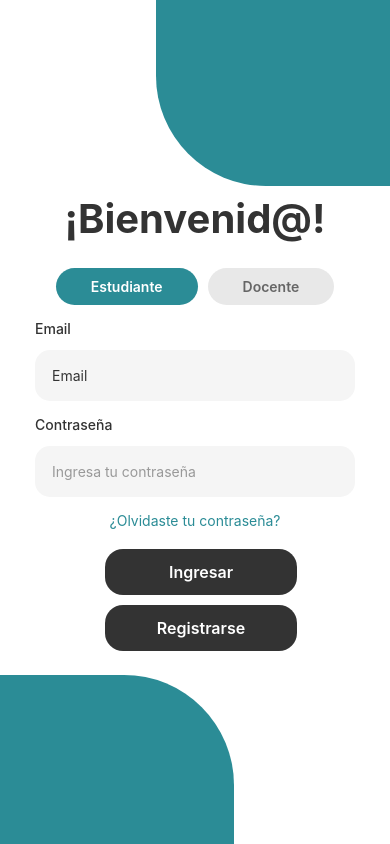
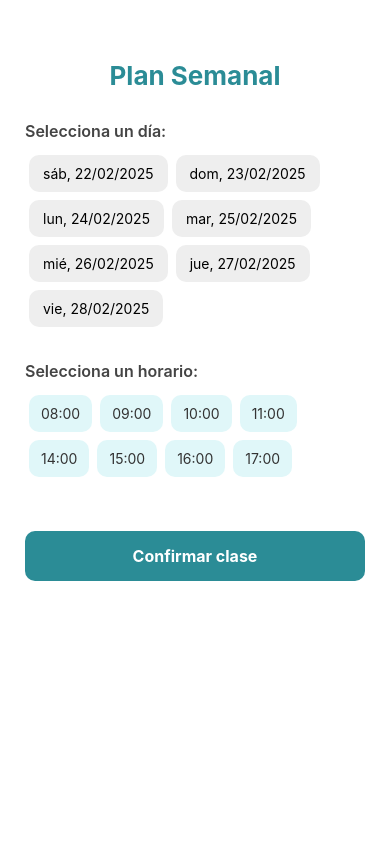
Before and after one commit to Horsifyy/Frontend, a React Native app: screen /ScheduleClass in a window 390 px wide. Built offline with nearby package versions, Linux system fonts and the light colour scheme.

Commit message:
Programar clase desde estudiante

```diff
--- a/App.tsx
+++ b/App.tsx
@@ -14,6 +14,7 @@ import GetMetricsScreen from './src/screens/evaluations/GetMetricsScreen';
 import StudentDashboardScreen from './src/screens/navigation/StudentDashboardScreen';
 import ProgressReportScreen from './src/screens/evaluations/ProgressReportScreen';
 import EvaluationHistoryScreen from './src/screens/evaluations/EvaluationHistoryScreen';
+import ScheduleClassScreen from './src/screens/schedule/ScheduleClassScreen';
 
 const Stack = createStackNavigator();
 
@@ -38,6 +39,7 @@ const App = () => {
         <Stack.Screen name="StudentDashboard" component={StudentDashboardScreen} />
         <Stack.Screen name="ProgressReport" component={ProgressReportScreen} />
         <Stack.Screen name="EvaluationHistory" component={EvaluationHistoryScreen} />
+        <Stack.Screen name="ScheduleClass" component={ScheduleClassScreen} />
       </Stack.Navigator>
     </NavigationContainer>
   );
--- a/src/api/config.js
+++ b/src/api/config.js
@@ -1 +1 @@
-export const API_URL = "http://192.168.2.6:5000";
+export const API_URL = "http://10.139.101.152:5000";
--- a/src/screens/navigation/StudentDashboardScreen.js
+++ b/src/screens/navigation/StudentDashboardScreen.js
@@ -32,7 +32,7 @@ const navigateToPerformance = () => {
   };
 
   const navigateToSchedule = () => {
-    console.log('Navegando a Programación');
+    navigation.navigate('ScheduleClass');
   };
 
   const navigateToHome = () => {
--- /dev/null
+++ b/src/screens/schedule/ScheduleClassScreen.js
@@ -0,0 +1,201 @@
+import React, { useState } from 'react';
+import {
+  View,
+  Text,
+  TouchableOpacity,
+  StyleSheet,
+  Alert,
+} from 'react-native';
+import auth from '@react-native-firebase/auth';
+import { API_URL } from '../../api/config';
+
+
+const ScheduleClassScreen = () => {
+  const [selectedDate, setSelectedDate] = useState(null);
+  const [selectedTime, setSelectedTime] = useState(null);
+  const [isLoading, setIsLoading] = useState(false);
+
+  const diasDisponibles = generateNext7Days();
+  const horasDisponibles = ['08:00', '09:00', '10:00', '11:00', '14:00', '15:00', '16:00', '17:00'];
+
+  function generateNext7Days() {
+    const days = [];
+    const today = new Date();
+
+    for (let i = 0; i < 7; i++) {
+      const date = new Date(today);
+      date.setDate(today.getDate() + i);
+
+      const day = date.toLocaleDateString('es-CO', {
+        weekday: 'short',
+        day: '2-digit',
+        month: '2-digit',
+        year: 'numeric',
+      });
+
+      const formatted = date.toISOString().split('T')[0]; // yyyy-mm-dd
+      days.push({ label: day, value: formatted });
+    }
+
+    return days;
+  }
+
+  const programarClase = async () => {
+    if (!selectedDate || !selectedTime) {
+      return Alert.alert('Error', 'Selecciona fecha y hora.');
+    }
+    try {
+      setIsLoading(true);
+      const currentUser = auth().currentUser;
+
+      if (!currentUser) {
+        setIsLoading(false);
+        return Alert.alert('Error', 'Usuario no autenticado.');
+      }
+
+      const response = await fetch(`${API_URL}/api/classes/schedule`, {
+        method: 'POST',
+        headers: {
+          'Content-Type': 'application/json',
+        },
+        body: JSON.stringify({
+          studentId: currentUser.uid,
+          date: selectedDate,
+          time: selectedTime,
+        }),
+      });
+
+      if (!response.ok) {
+        // Si la respuesta no es ok, intentamos obtener el mensaje de error
+        const errorData = await response.json().catch(() => ({
+          error: `Error HTTP: ${response.status}`
+        }));
+        throw new Error(errorData.error || 'No se pudo programar la clase');
+      }
+
+      const data = await response.json();
+
+      // Si la clase fue programada correctamente
+    Alert.alert('¡Clase programada con éxito!');
+
+    setSelectedDate(null);
+    setSelectedTime(null);
+
+    } catch (error) {
+      console.error('Error al programar la clase:', error.message);
+      Alert.alert('Error', error.message || 'No se pudo programar la clase');
+    } finally {
+      setIsLoading(false);
+    }
+  };
+
+  return (
+    <View style={styles.container}>
+      <Text style={styles.title}>Plan Semanal</Text>
+
+      <Text style={styles.subtitle}>Selecciona un día:</Text>
+      <View style={styles.row}>
+        {diasDisponibles.map((dia) => (
+          <TouchableOpacity
+            key={dia.value}
+            style={[
+              styles.dateButton,
+              selectedDate === dia.value && styles.dateSelected,
+            ]}
+            onPress={() => setSelectedDate(dia.value)}
+          >
+            <Text style={styles.dateText}>{dia.label}</Text>
+          </TouchableOpacity>
+        ))}
+      </View>
+
+      <Text style={styles.subtitle}>Selecciona un horario:</Text>
+      <View style={styles.row}>
+        {horasDisponibles.map((hora) => (
+          <TouchableOpacity
+            key={hora}
+            style={[
+              styles.timeButton,
+              selectedTime === hora && styles.timeSelected,
+            ]}
+            onPress={() => setSelectedTime(hora)}
+          >
+            <Text style={styles.timeText}>{hora}</Text>
+          </TouchableOpacity>
+        ))}
+      </View>
+
+      <TouchableOpacity style={styles.confirmButton} onPress={programarClase}>
+        <Text style={styles.confirmText}>Confirmar clase</Text>
+      </TouchableOpacity>
+    </View>
+  );
+};
+
+export default ScheduleClassScreen;
+
+const styles = StyleSheet.create({
+  container: {
+    flex: 1,
+    backgroundColor: '#fff',
+    padding: 25,
+    paddingTop: 60,
+  },
+  title: {
+    fontSize: 26,
+    fontWeight: 'bold',
+    marginBottom: 20,
+    color: '#2B8C96',
+    textAlign: 'center',
+  },
+  subtitle: {
+    fontSize: 16,
+    marginVertical: 10,
+    fontWeight: '600',
+    color: '#444',
+  },
+  row: {
+    flexDirection: 'row',
+    flexWrap: 'wrap',
+    marginBottom: 20,
+  },
+  dateButton: {
+    backgroundColor: '#eee',
+    borderRadius: 10,
+    paddingVertical: 10,
+    paddingHorizontal: 14,
+    margin: 4,
+  },
+  dateSelected: {
+    backgroundColor: '#2B8C96',
+  },
+  dateText: {
+    color: '#000',
+    fontSize: 14,
+  },
+  timeButton: {
+    backgroundColor: '#e0f7f9',
+    borderRadius: 10,
+    paddingVertical: 10,
+    paddingHorizontal: 12,
+    margin: 4,
+  },
+  timeSelected: {
+    backgroundColor: '#2B8C96',
+  },
+  timeText: {
+    color: '#333',
+  },
+  confirmButton: {
+    backgroundColor: '#2B8C96',
+    paddingVertical: 15,
+    borderRadius: 10,
+    marginTop: 30,
+    alignItems: 'center',
+  },
+  confirmText: {
+    color: '#fff',
+    fontSize: 16,
+    fontWeight: 'bold',
+  },
+});
```
